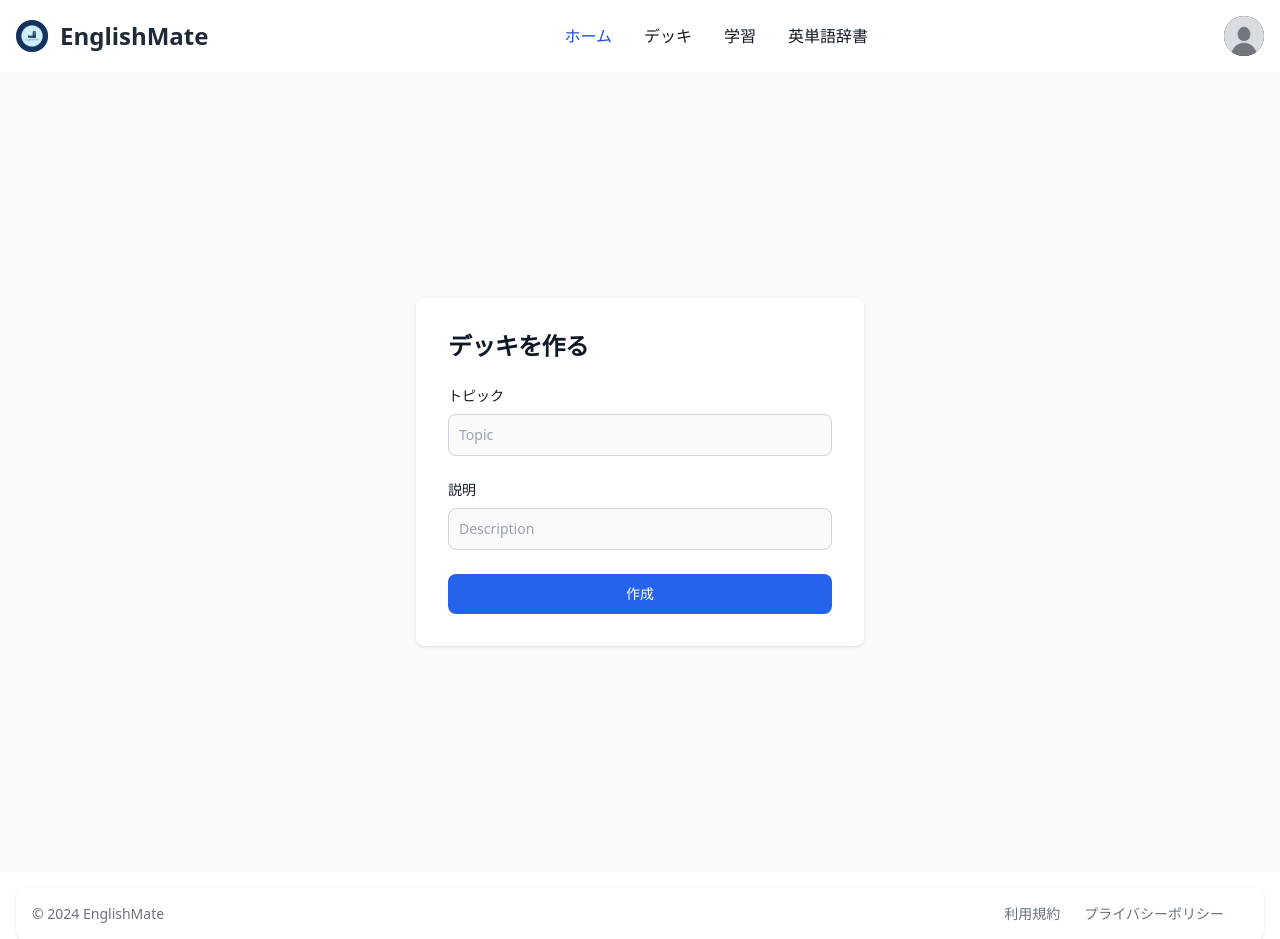
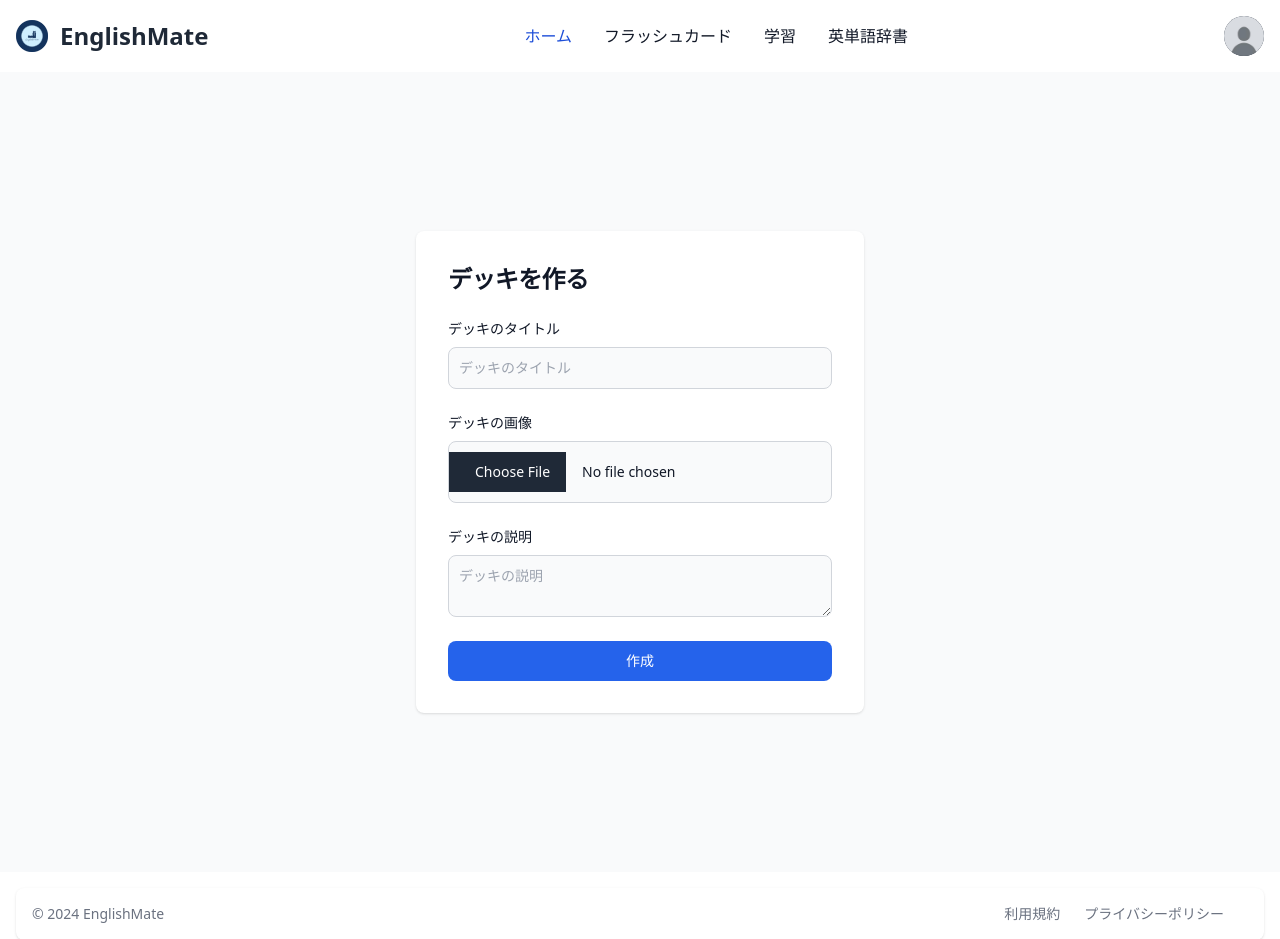
Before and after one commit to Daichi-11/EnglishMate, a Django app: page /flashcards/add_deck/ in a window 1280 px wide. Shown: the top 939 px of the page. Run offline with Django 4.2, Linux system fonts and the light colour scheme; the visitor is signed in with stand-in values (Sample User, id 1); parts of the project's set-up code (start-up, migrations or seed data) failed here and were passed over; some libraries are stand-ins or nearby versions.

Commit message:
fix: deck list

```diff
--- a/englishmate/flashcards/templates/flashcards/add_deck.html
+++ b/englishmate/flashcards/templates/flashcards/add_deck.html
@@ -7,17 +7,22 @@
         <div class="w-full bg-white rounded-lg shadow dark:border md:mt-0 sm:max-w-md xl:p-0 dark:bg-gray-800 dark:border-gray-700">
             <div class="p-6 space-y-4 md:space-y-6 sm:p-8">
                 <h1 class="text-xl font-bold leading-tight tracking-tight text-gray-900 md:text-2xl dark:text-white">
-                デッキを作る
+                    デッキを作る
                 </h1>
-                <form method="post" class="space-y-4 md:space-y-6" action="#" novalidate>
+                <form method="post" enctype="multipart/form-data" class="space-y-4 md:space-y-6" action="{% url 'add_deck' %}" novalidate>
+
                     {% csrf_token %}
                     <div>
-                        <label for="topic" class="block mb-2 text-sm font-medium text-gray-900 dark:text-white">トピック</label>
-                        <input type="text" name="topic" id="topic" class="bg-gray-50 border border-gray-300 text-gray-900 sm:text-sm rounded-lg focus:ring-primary-600 focus:border-primary-600 block w-full p-2.5 dark:bg-gray-700 dark:border-gray-600 dark:placeholder-gray-400 dark:text-white dark:focus:ring-blue-500 dark:focus:border-blue-500" placeholder="Topic" required="">
+                        <label for="title" class="block mb-2 text-sm font-medium text-gray-900 dark:text-white">デッキのタイトル</label>
+                        <input type="text" name="title" id="title" class="bg-gray-50 border border-gray-300 text-gray-900 sm:text-sm rounded-lg focus:ring-primary-600 focus:border-primary-600 block w-full p-2.5 dark:bg-gray-700 dark:border-gray-600 dark:placeholder-gray-400 dark:text-white dark:focus:ring-blue-500 dark:focus:border-blue-500" placeholder="デッキのタイトル" required="">
                     </div>
                     <div>
-                        <label for="description" class="block mb-2 text-sm font-medium text-gray-900 dark:text-white">説明</label>
-                        <input type="text" name="description" id="description" placeholder="Description" class="bg-gray-50 border border-gray-300 text-gray-900 sm:text-sm rounded-lg focus:ring-primary-600 focus:border-primary-600 block w-full p-2.5 dark:bg-gray-700 dark:border-gray-600 dark:placeholder-gray-400 dark:text-white dark:focus:ring-blue-500 dark:focus:border-blue-500" required="">
+                        <label for="image" class="block mb-2 text-sm font-medium text-gray-900 dark:text-white">デッキの画像</label>
+                        <input type="file" name="image" id="image" accept="image/*" class="bg-gray-50 border border-gray-300 text-gray-900 sm:text-sm rounded-lg focus:ring-primary-600 focus:border-primary-600 block w-full p-2.5 dark:bg-gray-700 dark:border-gray-600 dark:placeholder-gray-400 dark:text-white dark:focus:ring-blue-500 dark:focus:border-blue-500">
+                    </div>
+                    <div>
+                        <label for="description" class="block mb-2 text-sm font-medium text-gray-900 dark:text-white">デッキの説明</label>
+                        <textarea name="description" id="description" placeholder="デッキの説明" class="bg-gray-50 border border-gray-300 text-gray-900 sm:text-sm rounded-lg focus:ring-primary-600 focus:border-primary-600 block w-full p-2.5 dark:bg-gray-700 dark:border-gray-600 dark:placeholder-gray-400 dark:text-white dark:focus:ring-blue-500 dark:focus:border-blue-500" required=""></textarea>
                     </div>
                     <button type="submit" class="w-full text-white bg-blue-600 hover:bg-blue-700 focus:ring-4 focus:outline-none focus:ring-primary-300 font-medium rounded-lg text-sm px-5 py-2.5 text-center dark:bg-blue-600 dark:hover:bg-blue-700 dark:focus:ring-blue-800">作成</button>
                 </form>
--- a/englishmate/flashcards/templates/flashcards/deck_list.html
+++ b/englishmate/flashcards/templates/flashcards/deck_list.html
@@ -1,4 +1,3 @@
-
 {% extends 'tops/base.html' %}
 {% load static %}
 {% block content %}
@@ -37,7 +36,4 @@
 <a href="{% url 'add_deck' %}" class="text-white bg-blue-700 hover:bg-blue-800 focus:ring-4 focus:ring-blue-300 font-medium rounded-lg text-sm px-5 py-2.5 dark:bg-blue-600 dark:hover:bg-blue-700 focus:outline-none dark:focus:ring-blue-800">デッキを作る</a>
 </div>
 </section>
-
-
-
 {% endblock content %}
--- a/englishmate/flashcards/views.py
+++ b/englishmate/flashcards/views.py
@@ -1,5 +1,3 @@
-
-# flashcards/views.py
 from django.shortcuts import render, redirect, get_object_or_404
 from django.http import HttpResponse
 from django.conf import settings
@@ -30,7 +28,7 @@ def deck_list(request):
 
 def add_deck(request):
     if request.method == 'POST':
-        form = DeckForm(request.POST)
+        form = DeckForm(request.POST, request.FILES)
         if form.is_valid():
             form.save()
             return redirect('deck_list')
--- a/englishmate/tops/templates/tops/base.html
+++ b/englishmate/tops/templates/tops/base.html
@@ -56,10 +56,11 @@
             <a href="{% url 'home' %}" class="block py-2 px-3 text-white bg-blue-700 rounded md:bg-transparent md:text-blue-700 md:p-0 md:dark:text-blue-500" aria-current="page">ホーム</a>
           </li>
           <li>
-            <a href="#" class="block py-2 px-3 text-gray-900 rounded hover:bg-gray-100 md:hover:bg-transparent md:hover:text-blue-700 md:p-0 dark:text-white md:dark:hover:text-blue-500 dark:hover:bg-gray-700 dark:hover:text-white md:dark:hover:bg-transparent dark:border-gray-700">デッキ</a>
+            <a href="{% url 'flashcard_list' deck_id=1 %}" class="block py-2 px-3 text-gray-900 rounded hover:bg-gray-100 md:hover:bg-transparent md:hover:text-blue-700 md:p-0 dark:text-white md:dark:hover:text-blue-500 dark:hover:bg-gray-700 dark:hover:text-white md:dark:hover:bg-transparent dark:border-gray-700">フラッシュカード</a>
+
           </li>
           <li>
-            <a href="#" class="block py-2 px-3 text-gray-900 rounded hover:bg-gray-100 md:hover:bg-transparent md:hover:text-blue-700 md:p-0 dark:text-white md:dark:hover:text-blue-500 dark:hover:bg-gray-700 dark:hover:text-white md:dark:hover:bg-transparent dark:border-gray-700">学習</a>
+            <a href="{% url 'deck_list' %}" class="block py-2 px-3 text-gray-900 rounded hover:bg-gray-100 md:hover:bg-transparent md:hover:text-blue-700 md:p-0 dark:text-white md:dark:hover:text-blue-500 dark:hover:bg-gray-700 dark:hover:text-white md:dark:hover:bg-transparent dark:border-gray-700">学習</a>
           </li>
           <li>
             <a href="{% url 'dictionary' %}" class="block py-2 px-3 text-gray-900 rounded hover:bg-gray-100 md:hover:bg-transparent md:hover:text-blue-700 md:p-0 dark:text-white md:dark:hover:text-blue-500 dark:hover:bg-gray-700 dark:hover:text-white md:dark:hover:bg-transparent dark:border-gray-700">英単語辞書</a>
```
Also changed, not shown: englishmate/flashcards/templates/flashcards/flashcards_list.html (+6 -6 lines).
